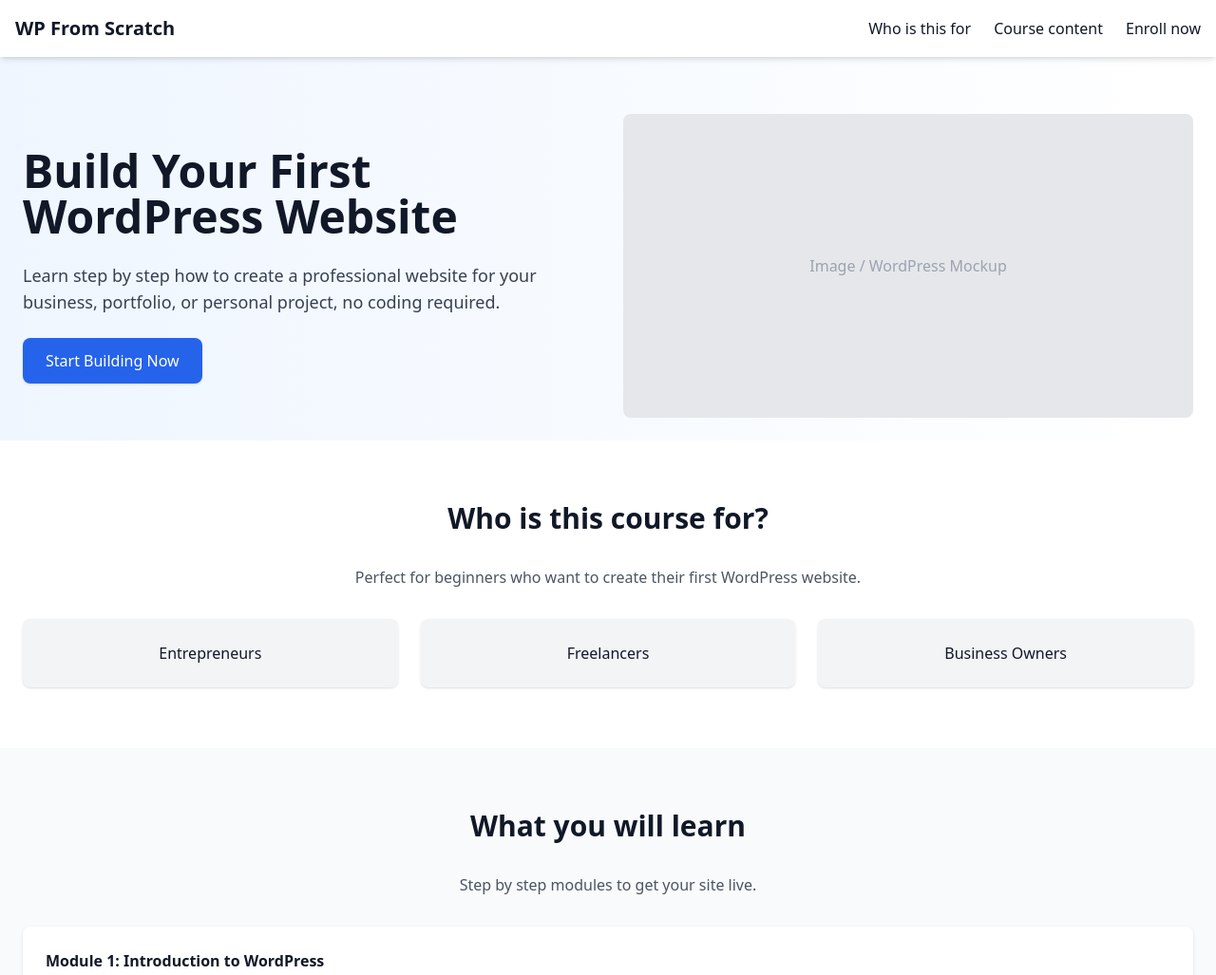
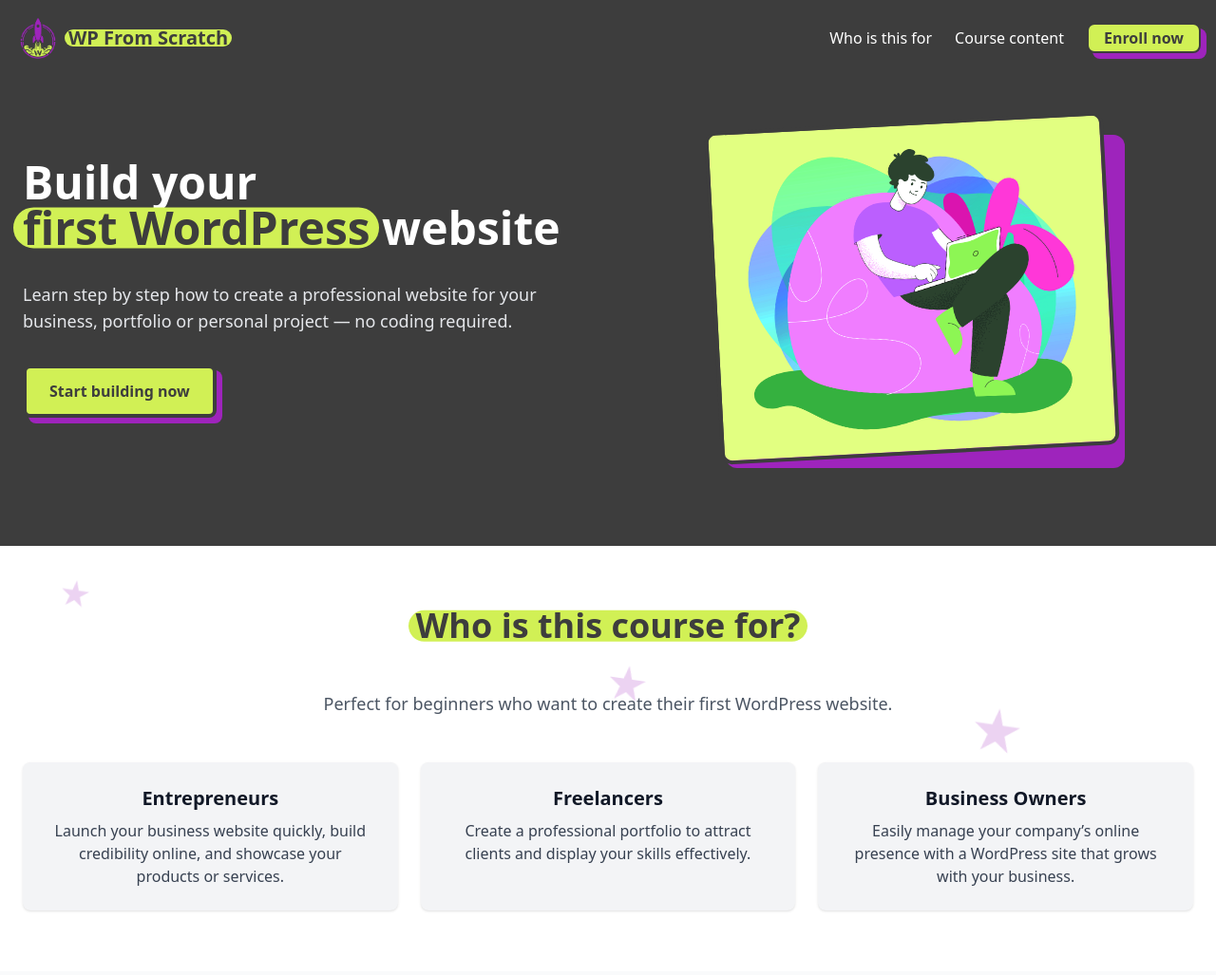
Before and after one commit to 0maez/landing-course-wordpress, a plain HTML site: page index.html in a window 1280 px wide. Shown: the top 1027 px of the page at 95% size. Drawn offline with nearby package versions, Linux system fonts and the light colour scheme.

Commit message:
hero finalizado

```diff
--- a/index.html
+++ b/index.html
@@ -5,60 +5,144 @@
   <meta name="viewport" content="width=device-width, initial-scale=1.0">
   <title>Build Your First WordPress Website</title>
   <script src="https://cdn.tailwindcss.com"></script>
+  <link rel="stylesheet" href="style.css">
 </head>
 <body class="font-sans bg-gray-50 text-gray-900">
 
 <!-- HEADER -->
-  <header class="bg-white shadow-md fixed w-full z-50">
+<header
+  id="navbar"
+  class="fixed top-0 w-full z-40 transition-all duration-300 bg-transparent"
+>
   <div class="max-w-7xl mx-auto flex justify-between items-center p-4">
-      <div class="text-xl font-bold">WP From Scratch</div>
-      <nav class="hidden md:flex space-x-6">
-        <a href="#target" class="hover:text-blue-500">Who is this for</a>
-        <a href="#modules" class="hover:text-blue-500">Course content</a>
-        <a href="#contact" class="hover:text-blue-500">Enroll now</a>
+    <div class="flex items-center gap-2">
+  <img
+    src="images/logo-1.png"
+    alt="WP From Scratch logo"
+    class="w-12 h-12 rounded-md"
+  />
+  <span class="text-xl font-bold neo-highlight">
+    WP From Scratch
+  </span>
+</div>
+
+    <nav class="hidden md:flex items-center space-x-6">
+      <a href="#target" class="text-white hover:text-[#d1f055]">Who is this for</a>
+      <a href="#modules" class="text-white hover:text-[#d1f055]">Course content</a>
+      <a href="#contact" class="inline-flex items-center justify-center bg-[#d1f055] text-[#3d3d3d] font-bold px-4 py-1.5 border-2 border-[#3d3d3d] rounded-lg neo-btn leading-none"> Enroll now</a>
     </nav>
+
     <!-- Mobile button -->
     <div class="md:hidden">
-        <button id="mobile-menu-button">☰</button>
+      <button id="mobile-menu-button" class="text-white">☰</button>
     </div>
   </div>
 </header>
 
+<!-- Mobile Menu -->
+<div
+  id="mobile-menu"
+  class="fixed top-0 right-0 h-full w-64 bg-white shadow-lg transform translate-x-full transition-transform duration-300 z-50 md:hidden"
+>
+  <div class="p-6 flex flex-col space-y-6">
+    <a href="#target" class="text-lg font-medium">Who is this for</a>
+    <a href="#modules" class="text-lg font-medium">Course content</a>
+    <a href="#contact" class="text-lg font-medium">Enroll now</a>
+
+    <button
+      id="close-menu"
+      class="mt-6 text-sm text-gray-500 underline"
+    >
+      Close
+    </button>
+  </div>
+</div>
+
 <!-- HERO -->
-  <section id="hero" class="pt-24 bg-gradient-to-r from-blue-50 to-white">
-    <div class="max-w-7xl mx-auto flex flex-col-reverse md:flex-row items-center gap-8 p-6">
-      <!-- Text -->
-      <div class="md:w-1/2 space-y-6">
-        <h1 class="text-4xl md:text-5xl font-bold">Build Your First WordPress Website</h1>
-        <p class="text-gray-700 text-lg">
-          Learn step by step how to create a professional website for your business, portfolio, or personal project, no coding required.
+<section
+  id="hero"
+  class="pt-32 pb-24 bg-[#3d3d3d] text-white"
+>
+  <div
+    class="max-w-7xl mx-auto flex flex-col-reverse md:flex-row items-center gap-12 px-6"
+  >
+    <!-- LEFT TEXT -->
+    <div class="md:w-1/2 space-y-8">
+      <h1 class="text-4xl md:text-5xl font-extrabold leading-[1.4]">
+        Build your
+        <span class="neo-highlight">first WordPress</span>
+        website
+      </h1>
+
+      <p class="text-gray-200 text-lg max-w-xl">
+        Learn step by step how to create a professional website for your business,
+        portfolio or personal project — no coding required.
       </p>
-        <a href="#contact" class="inline-block bg-blue-600 text-white px-6 py-3 rounded-lg shadow hover:bg-blue-700 transition">
-          Start Building Now
+
+      <a
+        href="#contact"
+        class="inline-block bg-[#d1f055] text-[#3d3d3d] font-bold px-6 py-3 border-4 border-[#3d3d3d] rounded-lg neo-btn"
+      >
+        Start building now
       </a>
     </div>
-      <!-- Image / placeholder -->
-      <div class="md:w-1/2">
-        <div class="w-full h-64 md:h-80 bg-gray-200 rounded-lg flex items-center justify-center text-gray-400">
-          Image / WordPress Mockup
-        </div>
+
+    <!-- RIGHT IMAGE -->
+<div class="md:w-1/2 flex justify-center">
+  <div class="relative inline-block neo-image">
+    <div class="neo-image-bg "></div>
+    <img
+      src="images/hero.jpg"
+      alt="WordPress mockup"
+      class="relative z-10 w-[420px] rounded-xl border-4 border-[#3d3d3d]"
+    />
   </div>
 </div>
 </section>
 
+
+
 <!-- WHO IS THIS COURSE FOR -->
-  <section id="who" class="py-16 bg-white">
-    <div class="max-w-7xl mx-auto px-6 text-center space-y-8">
-      <h2 class="text-3xl font-bold">Who is this course for?</h2>
-      <p class="text-gray-600">Perfect for beginners who want to create their first WordPress website.</p>
-      <div class="grid md:grid-cols-3 gap-6 mt-8">
-        <!-- Card placeholders -->
-        <div class="bg-gray-100 p-6 rounded-lg shadow">Entrepreneurs</div>
-        <div class="bg-gray-100 p-6 rounded-lg shadow">Freelancers</div>
-        <div class="bg-gray-100 p-6 rounded-lg shadow">Business Owners</div>
+<section id="who" class="py-16 bg-white relative overflow-hidden">
+  <div class="max-w-7xl mx-auto px-6 text-center space-y-12 relative z-10">
+    <!-- Heading con subrayado -->
+    <h2 class="text-3xl md:text-4xl font-bold">
+      <span class="neo-highlight">Who is this course for?</span>
+    </h2>
+    <p class="text-gray-600 text-lg">Perfect for beginners who want to create their first WordPress website.</p>
+
+    <!-- Cards -->
+    <div class="grid md:grid-cols-3 gap-6 mt-12">
+      <!-- Entrepreneur -->
+      <div class="bg-gray-100 p-6 rounded-lg shadow relative">
+        <h3 class="text-xl font-bold mb-2">Entrepreneurs</h3>
+        <p class="text-gray-700">Launch your business website quickly, build credibility online, and showcase your products or services.</p>
+      </div>
+
+      <!-- Freelancer -->
+      <div class="bg-gray-100 p-6 rounded-lg shadow relative">
+        <h3 class="text-xl font-bold mb-2">Freelancers</h3>
+        <p class="text-gray-700">Create a professional portfolio to attract clients and display your skills effectively.</p>
+      </div>
+
+      <!-- Business Owner -->
+      <div class="bg-gray-100 p-6 rounded-lg shadow relative">
+        <h3 class="text-xl font-bold mb-2">Business Owners</h3>
+        <p class="text-gray-700">Easily manage your company’s online presence with a WordPress site that grows with your business.</p>
       </div>
     </div>
+  </div>
+
+  <!-- Estrellas decorativas detrás de los cards -->
+  <div class="absolute inset-0 z-0 pointer-events-none">
+    <span class="star" style="top:10%; left:5%; width:30px; height:30px;"></span>
+    <span class="star" style="top:40%; left:80%; width:50px; height:50px;"></span>
+    <span class="star" style="top:70%; left:20%; width:25px; height:25px;"></span>
+    <span class="star" style="top:30%; left:50%; width:40px; height:40px;"></span>
+    <span class="star" style="top:60%; left:70%; width:35px; height:35px;"></span>
+  </div>
 </section>
+
 
   <!-- WHAT YOU WILL LEARN -->
   <section id="modules" class="py-16 bg-gray-50">
@@ -227,14 +311,6 @@
   </div>
 </footer>
 
-
-  <!-- JS for mobile menu  -->
-  <script>
-    const btn = document.getElementById('mobile-menu-button');
-    btn?.addEventListener('click', () => {
-      alert('This is where the mobile menu would open');
-    });
-  </script>
-
+<script src="js/main.js" defer></script>
 </body>
 </html>
--- a/js/main.js
+++ b/js/main.js
@@ -0,0 +1,38 @@
+  // Navbar scroll
+  const navbar = document.getElementById("navbar");
+  const navLinks = navbar.querySelectorAll("nav a:not(.neo-btn)");
+
+  window.addEventListener("scroll", () => {
+    if (window.scrollY > 50) {
+      navbar.classList.add("bg-white", "shadow-md");
+      navbar.classList.remove("bg-transparent");
+
+      navLinks.forEach(link => {
+        link.classList.remove("text-white");
+        link.classList.add("text-[#3d3d3d]");
+      });
+
+    } else {
+      navbar.classList.remove("bg-white", "shadow-md");
+      navbar.classList.add("bg-transparent");
+
+      navLinks.forEach(link => {
+        link.classList.add("text-white");
+      });
+    }
+  });
+
+  //Mobile Menu
+const menuButton = document.getElementById("mobile-menu-button");
+const closeButton = document.getElementById("close-menu");
+const mobileMenu = document.getElementById("mobile-menu");
+
+menuButton.addEventListener("click", () => {
+  mobileMenu.classList.remove("translate-x-full");
+  mobileMenu.classList.add("translate-x-0");
+});
+
+closeButton.addEventListener("click", () => {
+  mobileMenu.classList.remove("translate-x-0");
+  mobileMenu.classList.add("translate-x-full");
+});
--- /dev/null
+++ b/style.css
@@ -0,0 +1,77 @@
+:root {
+  --yellow: #d1f055;
+  --pink: #9e24bc;
+  --dark: #3d3d3d;
+}
+
+
+.neo-highlight {
+  position: relative;
+  display: inline-flex;
+  align-items: center;
+  color: #3d3d3d;
+  font-weight: 800;
+  z-index: 1;
+}
+
+.neo-highlight::before {
+  content: "";
+  position: absolute;
+  top: 50%;
+  left: -0.2em;
+  right: -0.2em;
+  height: 0.9em;
+  background-color: #d1f055;
+  border-radius: 999px;
+  z-index: -1;
+  transform: translateY(-50%);
+}
+
+
+.neo-btn {
+  box-shadow: 6px 6px 0 var(--pink);
+  transition: transform 0.15s ease, box-shadow 0.15s ease;
+}
+
+.neo-btn:hover {
+  transform: translate(-2px, -2px);
+  box-shadow: 8px 8px 0 var(--pink);
+}
+
+.neo-image-bg {
+  position: absolute;
+  top: 14px;
+  left: 14px;
+  width: 100%;
+  height: 100%;
+  background-color: var(--pink);
+  border-radius: 0.75rem;
+}
+
+.neo-image img {
+  transform: rotate(-3deg);
+  transition: transform 0.2s ease;
+}
+
+/* Estrellas decorativas */
+.star {
+  position: absolute;
+  background-color: var(--pink);
+  clip-path: polygon(
+    50% 0%, 61% 35%, 98% 35%, 68% 57%,
+    79% 91%, 50% 70%, 21% 91%, 32% 57%,
+    2% 35%, 39% 35%
+  );
+  opacity: 0.2;
+  transform: rotate(calc(var(--rotate, 0deg)));
+}
+
+.star {
+  animation: floatStars 10s ease-in-out infinite alternate;
+}
+
+@keyframes floatStars {
+  0% { transform: translateY(0) rotate(0deg); }
+  50% { transform: translateY(-10px) rotate(10deg); }
+  100% { transform: translateY(0) rotate(-5deg); }
+}
```
Also changed, not shown: images/hero.jpg (added), images/logo-1.jpg (added), images/logo-1.png (added). Lines whose indentation alone changed are shown as unchanged.
